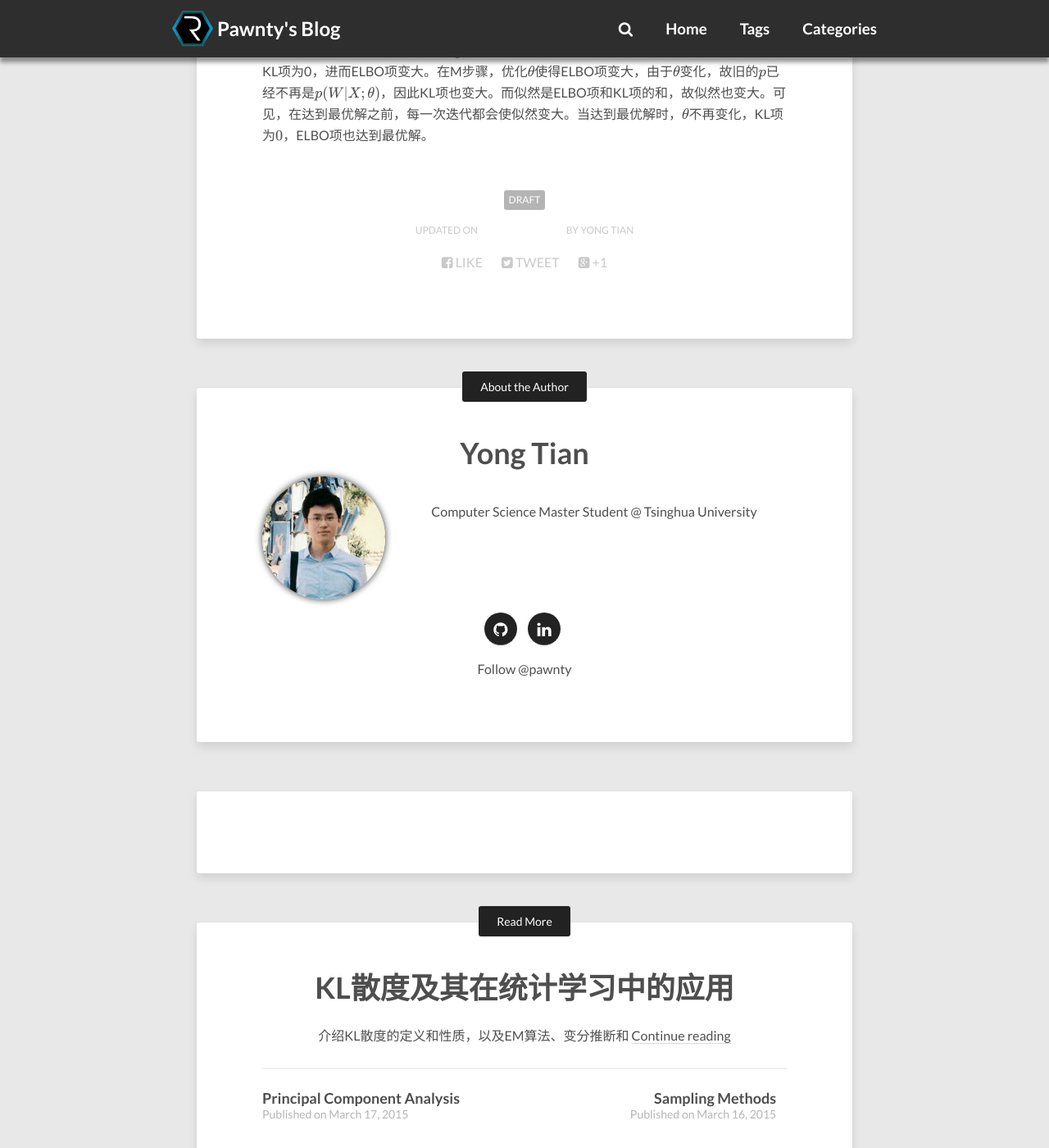
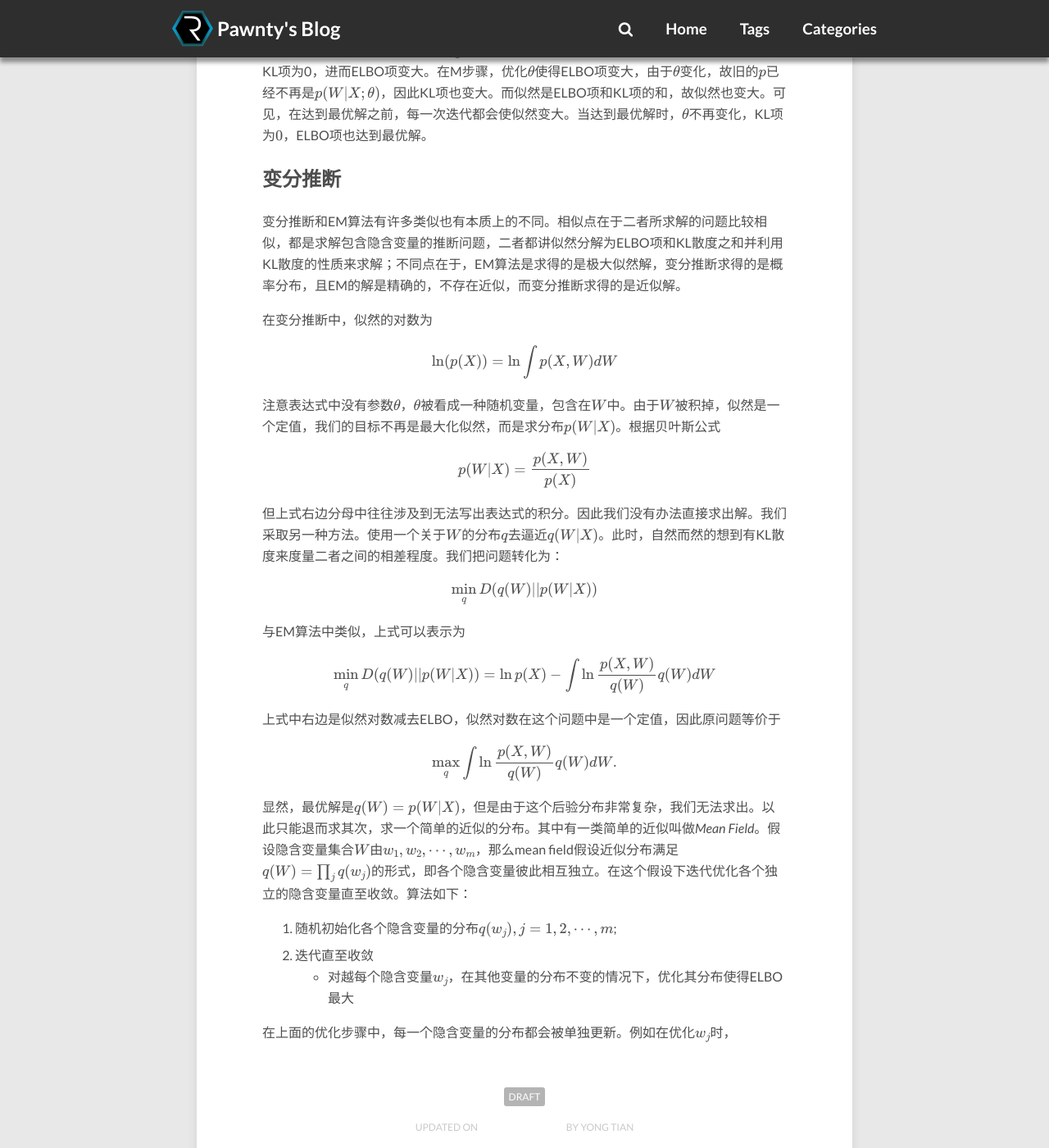
Before and after one commit to pawnty/pawnty.github.io, a Jekyll site: the page built from _posts/2016-01-28-kl-divergence-and-its-application-in-statistic-inference.md, in a window 1280 px wide and 1400 px high, scrolled down 1687 px. Shown: the whole window at 82% size. Built offline with Jekyll 4.4.1, drawn with Linux system fonts in a browser that asks for light colours; nearby versions of some CDN libraries; formulas are drawn with MathJax 3; comment, search, counter and statistics services are not loaded.

Commit message:
Published with https://stackedit.io/

```diff
--- a/_posts/2016-01-28-kl-divergence-and-its-application-in-statistic-inference.md
+++ b/_posts/2016-01-28-kl-divergence-and-its-application-in-statistic-inference.md
@@ -56,3 +56,45 @@ EM算法的步骤：
 	+ M步骤：优化ELBO项，更新$\theta$.
 
 注意，在E步骤，由于变化的只是$q$，因此似然并没有变化，又由KL散度的性质可知，此时KL项为0，进而ELBO项变大。在M步骤，优化$\theta$使得ELBO项变大，由于$\theta$变化，故旧的$p$已经不再是$p(W\vert X;\theta)$，因此KL项也变大。而似然是ELBO项和KL项的和，故似然也变大。可见，在达到最优解之前，每一次迭代都会使似然变大。当达到最优解时，$\theta$不再变化，KL项为$0$，ELBO项也达到最优解。
+
+## 变分推断
+
+变分推断和EM算法有许多类似也有本质上的不同。相似点在于二者所求解的问题比较相似，都是求解包含隐含变量的推断问题，二者都讲似然分解为ELBO项和KL散度之和并利用KL散度的性质来求解；不同点在于，EM算法是求得的是极大似然解，变分推断求得的是概率分布，且EM的解是精确的，不存在近似，而变分推断求得的是近似解。
+
+在变分推断中，似然的对数为
+
+$$
+\ln(p(X))=\ln \int p(X, W)dW
+$$
+
+注意表达式中没有参数$\theta$，$\theta$被看成一种随机变量，包含在$W$中。由于$W$被积掉，似然是一个定值，我们的目标不再是最大化似然，而是求分布$p(W\vert X)$。根据贝叶斯公式
+
+$$
+p(W\vert X) = \frac{p(X,W)}{p(X)}
+$$
+
+但上式右边分母中往往涉及到无法写出表达式的积分。因此我们没有办法直接求出解。我们采取另一种方法。使用一个关于$W$的分布$q$去逼近$q(W\vert X)$。此时，自然而然的想到有KL散度来度量二者之间的相差程度。我们把问题转化为：
+
+$$
+\min_q D(q(W) \vert\vert p(W \vert X))
+$$
+
+与EM算法中类似，上式可以表示为
+
+$$
+\min_q D(q(W)\vert\vert p(W\vert X))=\ln p(X) - \int \ln\frac{p(X,W)}{q(W)}q(W)dW
+$$
+
+上式中右边是似然对数减去ELBO，似然对数在这个问题中是一个定值，因此原问题等价于
+
+$$
+\max_q  \int \ln\frac{p(X,W)}{q(W)}q(W)dW.
+$$
+
+显然，最优解是$q(W)=p(W\vert X)$，但是由于这个后验分布非常复杂，我们无法求出。以此只能退而求其次，求一个简单的近似的分布。其中有一类简单的近似叫做*Mean Field*。假设隐含变量集合$W$由$w_1,w_2,\cdots,w_m$，那么mean field假设近似分布满足$q(W)=\prod_j q(w_j) $的形式，即各个隐含变量彼此相互独立。在这个假设下迭代优化各个独立的隐含变量直至收敛。算法如下：
+
+1. 随机初始化各个隐含变量的分布$q(w_j), j=1,2,\cdots,m$;
+2. 迭代直至收敛
+	+ 对越每个隐含变量$w_j$，在其他变量的分布不变的情况下，优化其分布使得ELBO最大
+
+在上面的优化步骤中，每一个隐含变量的分布都会被单独更新。例如在优化$w_j$时，
```
